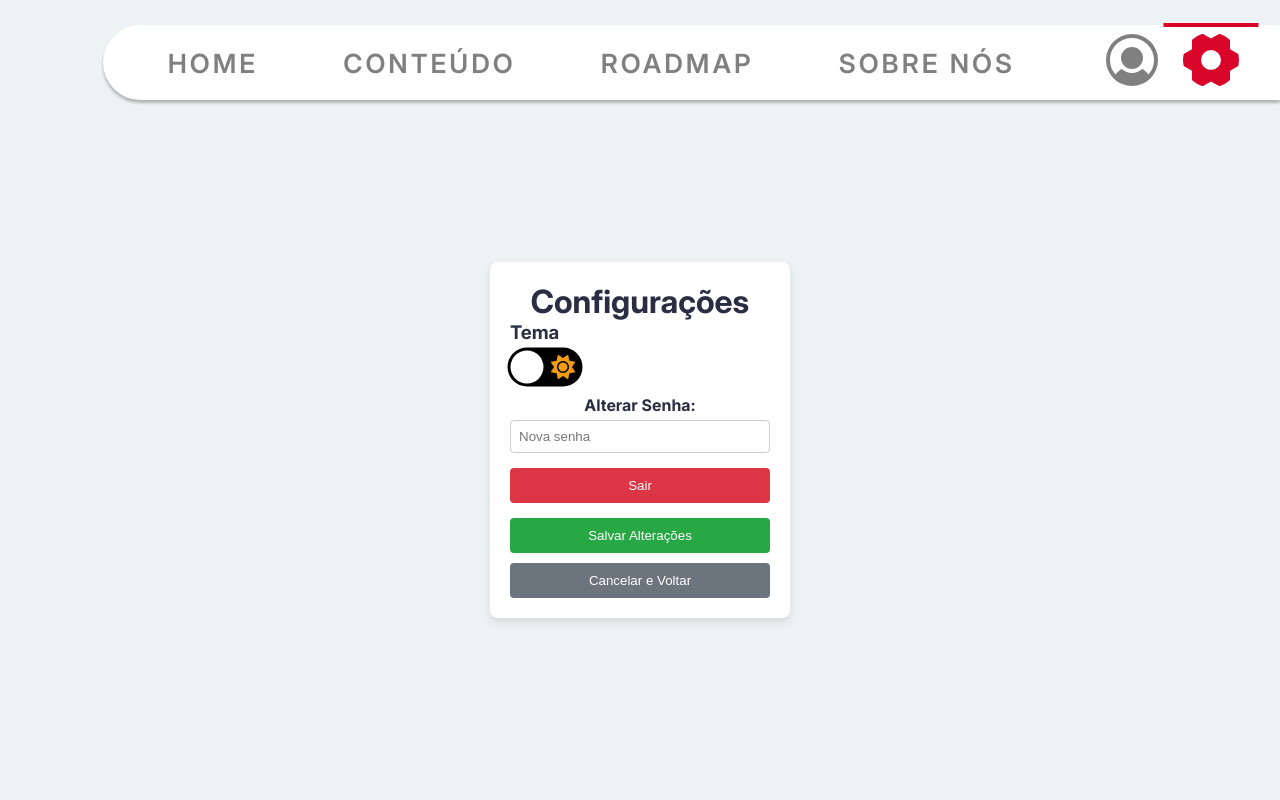
After one commit to Matheus-Forte-Melo/plataforma-ensino, a Django app: page /settings/ in a window 1280 px wide. The commit adds this page. Run offline with Django 5.2, Linux system fonts and the light colour scheme; some libraries are stand-ins or nearby versions.

Commit message:
style/html update

```diff
--- /dev/null
+++ b/app_projeto_ensino/static/styles/settings.css
@@ -0,0 +1,168 @@
+* {
+    margin: 0;
+    padding: 0;
+    border: 0;
+    box-sizing: border-box;
+}
+
+body {
+    height: 100vh;
+}
+
+body.dark {
+    background-color: #232c35;
+}
+
+main {
+    height: 85%;
+    display: flex;
+    justify-content: center;
+    align-items: center;
+}
+
+header {
+    justify-content: flex-end !important;
+}
+
+#homepage-a {
+    color: var(--vermelho_primario);
+}
+
+/* barrinha vermelha   */
+#settings-a::before {
+    content: '';
+    position: absolute; /* Usa como base o container se pa */
+    top: -5px;
+    left: 50%;
+    transform: translateX(-50%);
+    width: 95px;
+    height: 4px;
+    background-color: var(--vermelho_primario);
+    cursor: auto;
+}
+
+#settings-a > svg {
+    fill: var(--vermelho_primario);
+}
+
+header > nav {
+    height: 75px;
+}
+
+
+#caixa {
+    background: white;
+    padding: 20px;
+    border-radius: 8px;
+    box-shadow: 0 4px 8px rgba(0, 0, 0, 0.1);
+    width: 300px;
+    text-align: center;
+    z-index: 0;
+}
+
+#títlo{
+    color: black;
+    margin-bottom: 20px;
+}
+
+#tema{
+    display: flex;
+    flex-direction: row;
+    justify-content: space-between;
+    align-items: center;
+    width: 100%;
+}
+
+.checkbox {
+    opacity: 0;
+    position: absolute;
+    display: flex;
+
+}
+
+.label {
+    margin-top: 10px;
+    margin-left: 10px;
+
+    background-color: black;
+    border-radius: 50px;
+    cursor: pointer;
+
+    display: flex;
+    align-items: center;
+    justify-content: space-between;
+
+    padding: 5px;
+    position: relative;
+    height: 26px;
+    width: 50px;
+
+    transform: scale(1.5);
+}
+
+.label .ball {
+    background-color: #fff;
+    border-radius: 50%; /* Corrigido para ser um círculo */
+    position: absolute;
+    top: 2px;
+    left: 2px;
+
+    height: 22px;
+    width: 22px;
+
+    transform: translate(0px);
+    transition: transform 0.2s linear;
+}
+
+.checkbox:checked + .label .ball {
+    transform: translateX(24px);
+}
+
+.fa-moon {
+    color: #f1c40f;
+}
+
+.fa-sun {
+    color: #f39c12;
+}
+
+.setting-item {
+    margin: 15px 0;
+  }
+
+  .setting-item label {
+    display: block;
+    margin-bottom: 5px;
+    font-weight: bold;
+  }
+
+input[type="password"] {
+    width: 100%;
+    padding: 8px;
+    border-radius: 4px;
+    border: 1px solid #ccc;
+  }
+
+.logout-btn, .save-btn, .cancel-btn {
+    width: 100%;
+    padding: 10px;
+    border: none;
+    border-radius: 4px;
+    cursor: pointer;
+}
+
+.logout-btn {
+    background-color: #dc3545;
+    color: white;
+}
+
+.save-btn {
+    background-color: #28a745;
+    color: white;
+}
+
+.cancel-btn {
+    background-color: #6c757d;
+    color: white;
+    margin-top: 10px;
+}
--- /dev/null
+++ b/app_projeto_ensino/templates/settings.html
@@ -0,0 +1,67 @@
+{% load static %}
+
+<!DOCTYPE html>
+<html lang="pt-br">
+<head>
+    <meta charset="UTF-8">
+    <meta name="viewport" content="width=device-width, initial-scale=1.0">
+    <title>Configurações</title>
+    <link rel="stylesheet" href="{% static 'styles/settings.css' %}">
+    <link rel="stylesheet" href="{% static 'styles/geral.css' %}">
+</head>
+<body>
+    <header>
+        <nav>
+            <a href="{% url 'home' %}" class="first_a">HOME</a>
+            <a href="#">CONTEÚDO</a>
+            <a href="#">ROADMAP</a>
+            <a href="#" id="last">SOBRE NÓS</a>
+
+            <div class="icons-container">
+                    {% if request.user.is_authenticated %}
+                        <a href="{% url 'profile' pk=request.user.pk %}">
+                    {% else %}
+                        <a href="{% url 'signin' %}">
+                    {% endif %}
+                    <svg id="user-icon" xmlns="http://www.w3.org/2000/svg" width="64" height="64" fill="#808080" viewBox="0 0 256 256"><path d="M172,120a44,44,0,1,1-44-44A44.05,44.05,0,0,1,172,120Zm60,8A104,104,0,1,1,128,24,104.11,104.11,0,0,1,232,128Zm-16,0a88.09,88.09,0,0,0-91.47-87.93C77.43,41.89,39.87,81.12,40,128.25a87.65,87.65,0,0,0,22.24,58.16A79.71,79.71,0,0,1,84,165.1a4,4,0,0,1,4.83.32,59.83,59.83,0,0,0,78.28,0,4,4,0,0,1,4.83-.32,79.71,79.71,0,0,1,21.79,21.31A87.62,87.62,0,0,0,216,128Z"></path></svg>
+                </a>
+                    {% if request.user.is_authenticated %}
+                        <a id="settings-a" href="{% url 'settings' %}">
+                    {% else %}
+                        <a id="settings-a" href="{% url 'signin' %}">
+                    {% endif %}
+                    <svg id="config-icon" xmlns="http://www.w3.org/2000/svg" width="64" height="64" fill="#D90429" viewBox="0 0 256 256"><path d="M237.94,107.21a8,8,0,0,0-3.89-5.4l-29.83-17-.12-33.62a8,8,0,0,0-2.83-6.08,111.91,111.91,0,0,0-36.72-20.67,8,8,0,0,0-6.46.59L128,41.85,97.88,25a8,8,0,0,0-6.47-.6A111.92,111.92,0,0,0,54.73,45.15a8,8,0,0,0-2.83,6.07l-.15,33.65-29.83,17a8,8,0,0,0-3.89,5.4,106.47,106.47,0,0,0,0,41.56,8,8,0,0,0,3.89,5.4l29.83,17,.12,33.63a8,8,0,0,0,2.83,6.08,111.91,111.91,0,0,0,36.72,20.67,8,8,0,0,0,6.46-.59L128,214.15,158.12,231a7.91,7.91,0,0,0,3.9,1,8.09,8.09,0,0,0,2.57-.42,112.1,112.1,0,0,0,36.68-20.73,8,8,0,0,0,2.83-6.07l.15-33.65,29.83-17a8,8,0,0,0,3.89-5.4A106.47,106.47,0,0,0,237.94,107.21ZM128,168a40,40,0,1,1,40-40A40,40,0,0,1,128,168Z"></path></svg>
+                </a>
+            </div>
+        </nav>
+    </header>
+    <main>
+        <div id="caixa">
+            <h1 id="título">Configurações</h1>
+            <h3 id="tema">Tema</h3>
+            <div>
+                <input type="checkbox" class="checkbox" id="chk"/>
+
+                <label class="label" for="chk">
+                    <i class="fas fa-moon"></i>
+                    <div class="ball"></div>
+                    <i class="fas fa-sun"></i>
+                </label>
+            </div>
+            <div class="setting-item">
+                <label for="password">Alterar Senha:</label>
+                <input type="password" id="senha" placeholder="Nova senha">
+              </div>
+            <div class="setting-item">
+                <button class="logout-btn">Sair</button>
+            </div>
+            <div class="action-buttons">
+                <button class="save-btn">Salvar Alterações</button>
+                <button class="cancel-btn">Cancelar e Voltar</button>
+            </div>
+        </div>
+    </main>
+
+    <script src="https://kit.fontawesome.com/998c60ef77.js" crossorigin="anonymous"></script>
+</body>
+</html>
--- a/app_projeto_ensino/urls.py
+++ b/app_projeto_ensino/urls.py
@@ -8,6 +8,7 @@ urlpatterns = [
     path("signin/", views.signin, name='signin'),
     path("signup/", views.signup, name='signup'),
     path("profile/<int:pk>/", views.profile, name='profile'),
+    path("settings/", views.settings, name='settings'),
 
     path("worlds/1", views.world1, name='world1'),
 
--- a/app_projeto_ensino/views.py
+++ b/app_projeto_ensino/views.py
@@ -88,3 +88,6 @@ def incrementar_fase(request):
     print(user.fase)
 
     return JsonResponse({'fase_atual': user.fase})
+
+def settings(request):
+    return render(request, 'settings.html')
```
Also changed, not shown: app_projeto_ensino/static/scripts/map_script.js (+15 -0 lines), app_projeto_ensino/static/styles/map_style.css (+35 -2 lines), app_projeto_ensino/templates/homepage.html (+6 -2 lines), app_projeto_ensino/templates/profile.html (+6 -4 lines), app_projeto_ensino/templates/world1.html (+29 -13 lines), db.sqlite3.
